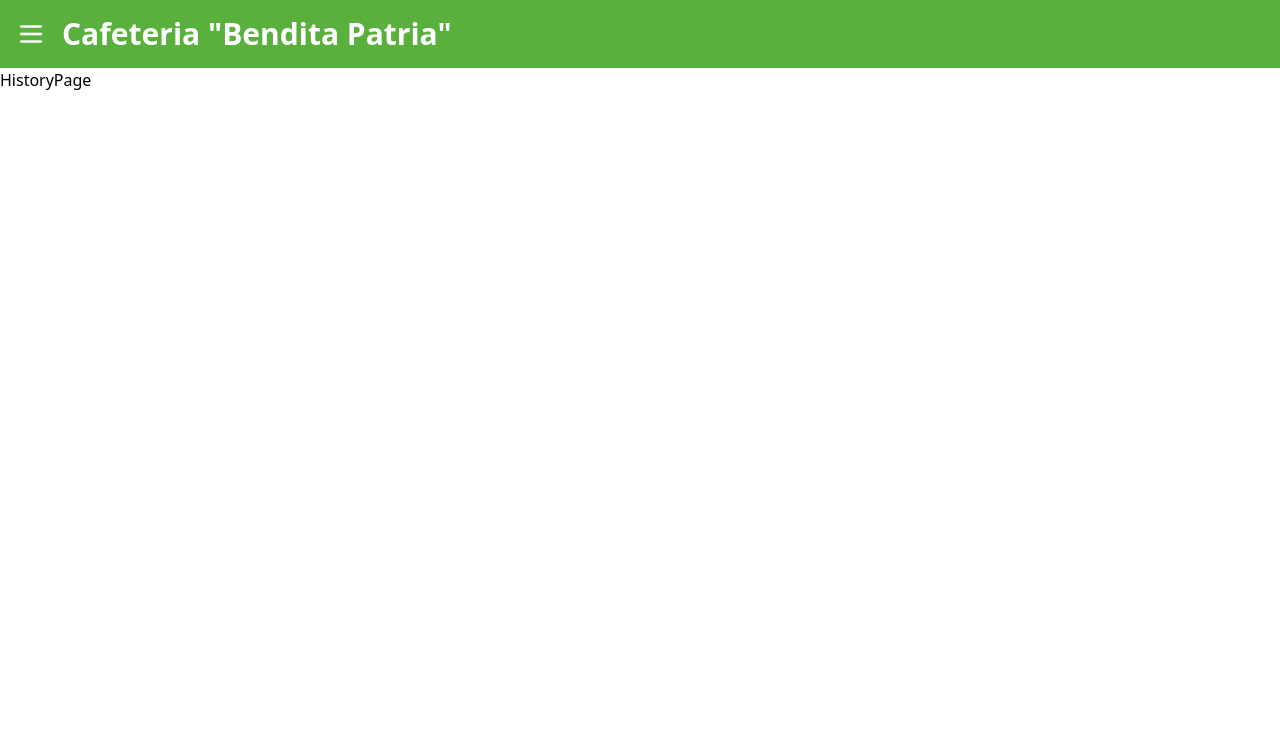
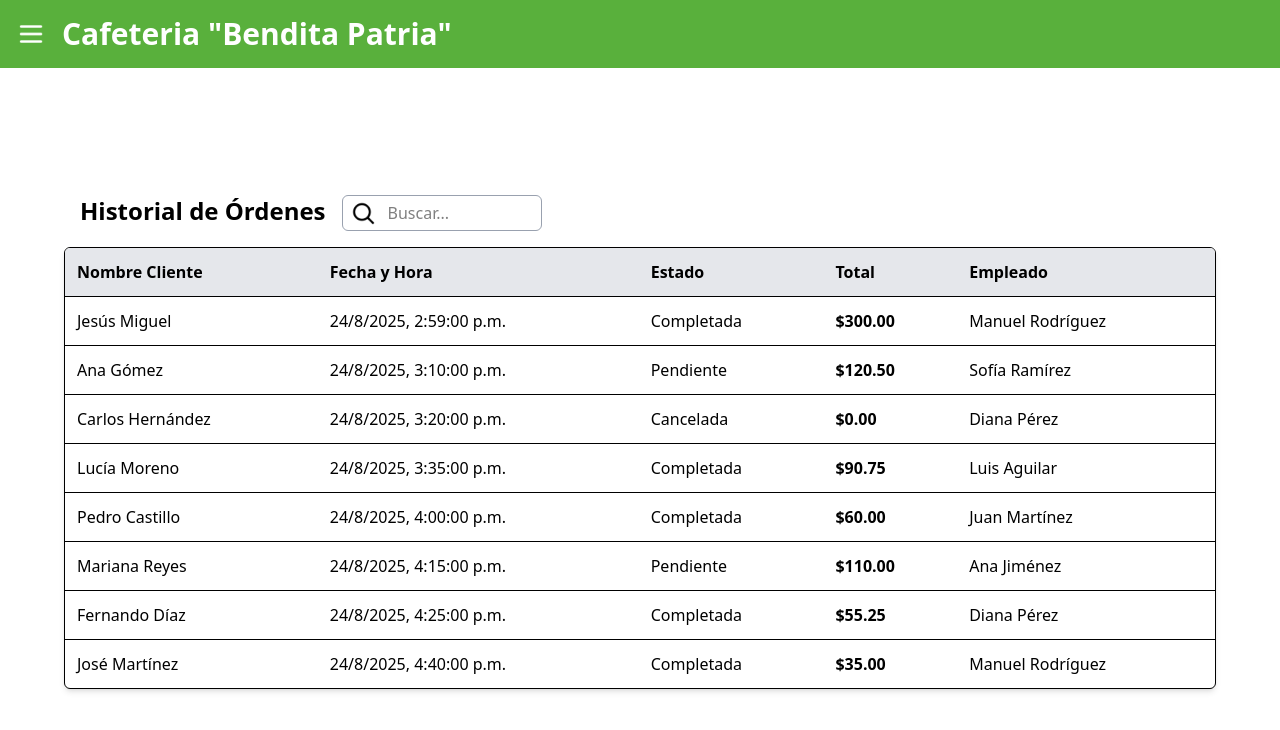
Before and after one commit to SeaBassy4/PUCA_Front_End, a React (Vite) app: page /historial in a window 1280 px wide. Shown: the top 730 px of the page. Built offline with nearby package versions, Linux system fonts and the light colour scheme.

Commit message:
Finalizar historial, ordenes y products

```diff
--- /dev/null
+++ b/src/components/SearchBox.jsx
@@ -0,0 +1,16 @@
+const SearchBox = ({ onChange, value }) => {
+  return (
+    <div className="flex flex-row gap-3 items-center  mx-4 border border-gray-400 bg-white w-[200px] p-2  h-[2.3rem] rounded-md">
+      <img src="/svgs/search.png" width={25} alt="search icon" />
+      <input
+        value={value}
+        type="text"
+        placeholder="Buscar..."
+        onChange={onChange}
+        className="outline-none w-[6rem]"
+      ></input>
+    </div>
+  );
+};
+
+export default SearchBox;
--- /dev/null
+++ b/src/components/history/OrdersHistoryTable.jsx
@@ -0,0 +1,105 @@
+// Dummy data
+const historialOrdenes = [
+  {
+    id: 1,
+    cliente: "Jesús Miguel",
+    fechaHora: "2025-08-24T14:59:00",
+    estado: "Completada",
+    total: 300,
+    empleado: "Manuel Rodríguez",
+  },
+  {
+    id: 2,
+    cliente: "Ana Gómez",
+    fechaHora: "2025-08-24T15:10:00",
+    estado: "Pendiente",
+    total: 120.5,
+    empleado: "Sofía Ramírez",
+  },
+  {
+    id: 3,
+    cliente: "Carlos Hernández",
+    fechaHora: "2025-08-24T15:20:00",
+    estado: "Cancelada",
+    total: 0,
+    empleado: "Diana Pérez",
+  },
+  {
+    id: 4,
+    cliente: "Lucía Moreno",
+    fechaHora: "2025-08-24T15:35:00",
+    estado: "Completada",
+    total: 90.75,
+    empleado: "Luis Aguilar",
+  },
+  {
+    id: 5,
+    cliente: "Pedro Castillo",
+    fechaHora: "2025-08-24T16:00:00",
+    estado: "Completada",
+    total: 60,
+    empleado: "Juan Martínez",
+  },
+  {
+    id: 6,
+    cliente: "Mariana Reyes",
+    fechaHora: "2025-08-24T16:15:00",
+    estado: "Pendiente",
+    total: 110,
+    empleado: "Ana Jiménez",
+  },
+  {
+    id: 7,
+    cliente: "Fernando Díaz",
+    fechaHora: "2025-08-24T16:25:00",
+    estado: "Completada",
+    total: 55.25,
+    empleado: "Diana Pérez",
+  },
+  {
+    id: 8,
+    cliente: "José Martínez",
+    fechaHora: "2025-08-24T16:40:00",
+    estado: "Completada",
+    total: 35,
+    empleado: "Manuel Rodríguez",
+  },
+];
+
+const OrdersHistoryTable = () => {
+  return (
+    <div className="w-full flex flex-col items-center">
+      <div className="w-[90%] overflow-x-auto bg-white border rounded-md shadow-md">
+        <table className="w-full border-collapse">
+          <thead>
+            <tr className="bg-gray-200 text-left">
+              <th className="p-3">Nombre Cliente</th>
+              <th className="p-3">Fecha y Hora</th>
+              <th className="p-3">Estado</th>
+              <th className="p-3">Total</th>
+              <th className="p-3">Empleado</th>
+            </tr>
+          </thead>
+          <tbody>
+            {historialOrdenes.map((orden) => (
+              <tr
+                key={orden.id}
+                className="border-t hover:bg-gray-100 transition"
+              >
+                <td className="p-3">{orden.cliente}</td>
+                <td className="p-3">
+                  {new Date(orden.fechaHora).toLocaleString("es-MX")}
+                </td>
+                <td className="p-3">{orden.estado}</td>
+                <td className="p-3 font-semibold">${orden.total.toFixed(2)}</td>
+                <td className="p-3">{orden.empleado}</td>
+              </tr>
+            ))}
+          </tbody>
+        </table>
+      </div>
+    </div>
+  );
+};
+
+export default OrdersHistoryTable;
--- a/src/components/orders/OrderCard.jsx
+++ b/src/components/orders/OrderCard.jsx
@@ -2,6 +2,8 @@ import React from "react";
 
 const OrderCard = ({ order }) => {
   //hacemos fetch de los detalles de la orden (dummy set por ahora)
+  //debemos de ver que coincida el id de la "order" property y el id del "detalleOrden"
+  //para mostrar los detalles de esa orden en particular que estamos recibiendo
   const detalleOrdenes = [
     {
       idOrden: 1,
@@ -116,13 +118,47 @@ const OrderCard = ({ order }) => {
       precioUnitario: 12.5,
     },
   ];
+  /*
+  {
+      idOrden: 1,
+      idProducto: "Café Latte",
+      idTamaño: "Grande",
+      cantidad: 2,
+      precioUnitario: 25.0,
+    },
+  */
+
+  const productos = detalleOrdenes.filter(
+    (detalleOrden) => order.idOrden === detalleOrden.idOrden
+  );
 
   return (
-    <div className="flex flex-col border bg-white border-gray-300 p-4 rounded-md w-full h-[250px]">
-      <h1 className="font-bold text-lg">{order.nombreCliente}</h1>
+    <div className="flex flex-col border relative bg-white border-gray-300 p-6 rounded-md w-full h-[250px]">
+      <h1 className="font-bold text-2xl mb-3">{order.idUsuario}</h1>
       <ul className="decoration-none">
-        <li>a</li>
+        {productos?.map((producto) => (
+          <li className="text-xl">
+            x{producto.cantidad} {producto.idProducto} -{" "}
+            <span className="font-bold">{producto.idTamaño}</span> -{" "}
+            <span className="text-green-600 font-bold">
+              ${(producto.precioUnitario * producto.cantidad).toFixed(2)}
+            </span>
+          </li>
+        ))}
       </ul>
+      <button className="bg-blue-500 text-white py-2 px-4 rounded-md hover:bg-blue-600 mt-auto w-2/3">
+        Completar Orden{" "}
+      </button>
+      {/* absolute positioned elements */}
+      <img
+        src="/svgs/delete.png"
+        width={30}
+        alt="borrar"
+        className="absolute bottom-7 right-6 cursor-pointer"
+      />
+      <span className="absolute top-4 right-6 font-bold text-xl">
+        Total: ${order.total.toFixed(2)}
+      </span>
     </div>
   );
 };
--- a/src/pages/HistoryPage.jsx
+++ b/src/pages/HistoryPage.jsx
@@ -1,7 +1,15 @@
-import React from "react";
-
+import OrdersHistoryTable from "../components/history/OrdersHistoryTable";
+import SearchBox from "../components/SearchBox";
 const HistoryPage = () => {
-  return <div>HistoryPage</div>;
+  return (
+    <div className="w-full flex-1 flex flex-col items-center justify-center">
+      <div className="flex flex-row p-4 w-[90%]">
+        <h2 className="text-2xl font-bold ">Historial de Órdenes</h2>
+        <SearchBox value="" onChange={() => {}} />
+      </div>
+      <OrdersHistoryTable />
+    </div>
+  );
 };
 
 export default HistoryPage;
--- a/src/pages/OrdersPage.jsx
+++ b/src/pages/OrdersPage.jsx
@@ -1,5 +1,6 @@
 import React from "react";
 import OrderCard from "../components/orders/OrderCard";
+import SearchBox from "../components/SearchBox";
 
 const OrdersPage = () => {
   //hacemos fetch de las ordenes pendientes (dummy set por ahora)
@@ -78,11 +79,7 @@ const OrdersPage = () => {
           <h2 className="font-bold text-2xl mx-4 text-white">
             Órdenes Pendientes
           </h2>
-          <input
-            type="text"
-            className="border border-gray-300 p-2 bg-white rounded-md mx-4"
-            placeholder="Buscar órdenes..."
-          />
+          <SearchBox></SearchBox>
         </div>
 
         {/* Contenedor scrollable */}
```
Also changed, not shown: src/pages/ProductsPage.jsx (+83 -32 lines).
